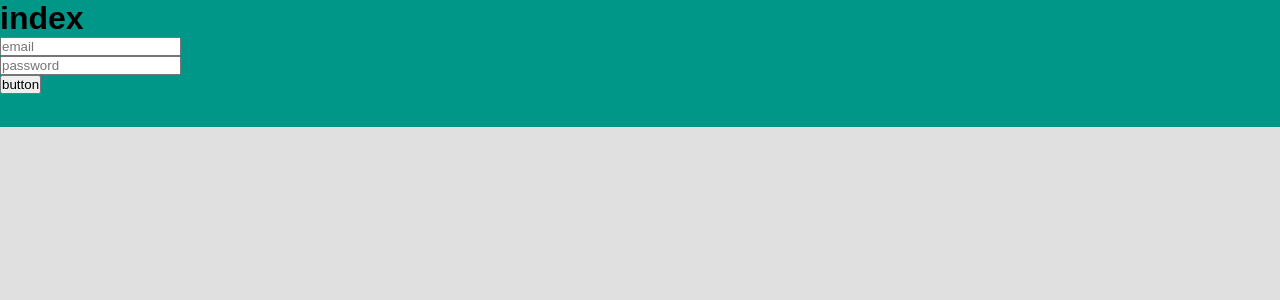
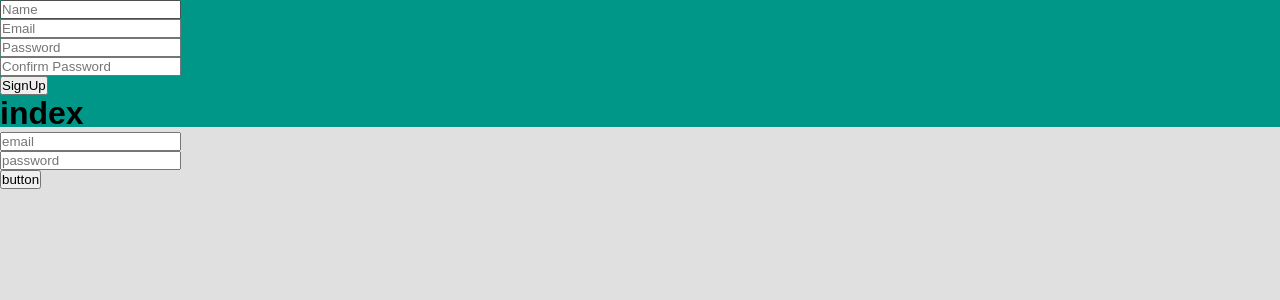
Before and after one commit to roneetkumar/fake-whatsapp, a React (Create React App) app: page / in a window 1280 px wide. Shown: the top 300 px of the page. Built offline with nearby package versions, Linux system fonts and the light colour scheme; no server answers.

Commit message:
firebase working

```diff
--- a/src/components/App.jsx
+++ b/src/components/App.jsx
@@ -2,7 +2,7 @@ import React, { Component } from "react";
 import "./app.css"
 import ChatContainer from "./ChatContainer/ChatContainer";
 import { BrowserRouter as Router, Switch, Route } from "react-router-dom";
-import Index from './Index/Index';
+import { Index } from './Index/Index';
 import { auth, createUserProfileDocument } from "./Firebase"
 
 
@@ -14,26 +14,19 @@ export default class App extends Component {
     unsubscribeFromAuth = null;
 
     componentDidMount() {
-        // console.log('mounted')
         this.unsubscribeFromAuth = auth.onAuthStateChanged(async userAuth => {
             if (userAuth) {
                 const userRef = await createUserProfileDocument(userAuth);
                 userRef.onSnapshot(snapshot => {
                     this.setState({
-                        user: {
-                            displayName: snapshot.displayName,
-                            email: snapshot.email,
-                            ...snapshot.data()
-                        }
-                    }, () => console.log(this.state.user)
-                    )
+                        user: { ...snapshot.data() }
+                    })
                 })
             }
+            this.setState({ user: userAuth })
         })
 
-        if (this.state.user) {
-            this.props.history.push('/user')
-        }
+        if (this.state.user) this.props.history.push('/user')
     }
 
     componentWillUnmount() {
@@ -43,10 +36,6 @@ export default class App extends Component {
     render() {
         return (
             <React.Fragment>
-                {
-                    // console.log(this.state.user)
-
-                }
                 <Router basename={process.env.PUBLIC_URL}>
                     <Switch>
                         <Route exact path="/">
--- a/src/components/Firebase.js
+++ b/src/components/Firebase.js
@@ -13,8 +13,6 @@ var firebaseConfig = {
     appId: "1:97138463993:web:40fb1c30d50561c073be28",
     measurementId: "G-7CETW5KJ9J"
 };
-
-
 
 export const createUserProfileDocument = async (userAuth, additionalData) => {
     if (!userAuth) return;
@@ -34,7 +32,6 @@ export const createUserProfileDocument = async (userAuth, additionalData) => {
         }
     }
     return userRef;
-
 }
 
 
--- a/src/components/Index/FormInput.jsx
+++ b/src/components/Index/FormInput.jsx
@@ -1,6 +1,4 @@
 import React from 'react';
-
-
 
 const FormInput = ({ handleChange, ...otherProps }) => {
     return (
--- a/src/components/Index/Index.jsx
+++ b/src/components/Index/Index.jsx
@@ -1,62 +1,15 @@
-import React, { Component } from 'react';
-import { signInWithGoogle, auth, createUserProfileDocument } from '../Firebase'
-import FormInput from './FormInput'
+import React from 'react';
 
-export default class Index extends Component {
+import SignUp from "./SignUp"
+import SignIn from "./SignIn"
 
 
-    state = {
-        // displayName: '',
-        email: '',
-        password: '',
-        // confirmPass: ''
-    }
 
-    handleChange = (e) => {
-        const { name, value } = e.target
-        this.setState({ [name]: value }, () => console.log(this.state)
-        )
-    }
-
-    handleForm = (e) => {
-        e.preventDefault()
-        this.setState({
-            email: '',
-            password: ''
-        })
-    }
-
-
-    render() {
-        return (
-            <form onSubmit={this.handleForm}>
-                <h1>index</h1>
-                <FormInput
-                    name='email'
-                    type='email'
-                    placeholder="email"
-                    handleChange={this.handleChange}
-                    value={this.state.email}
-                // required
-
-                />
-                <FormInput
-                    name='password'
-                    type='password'
-                    placeholder='password'
-                    handleChange={this.handleChange}
-                    value={this.state.pass}
-                // required
-
-                />
-                {/* <button onClick={signInWithGoogle}> */}
-                {/* button */}
-                {/* </button> */}
-                <button type="submit">
-                    button
-                </button>
-
-            </form >
-        )
-    }
+export const Index = () => {
+    return (
+        <React.Fragment>
+            < SignUp />
+            <SignIn />
+        </React.Fragment >
+    )
 }
--- /dev/null
+++ b/src/components/Index/SignIn.jsx
@@ -0,0 +1,56 @@
+import React, { Component } from 'react';
+import FormInput from './FormInput'
+
+export default class SignIn extends Component {
+    state = {
+        email: '',
+        password: '',
+    }
+
+    handleChange = (e) => {
+        const { name, value } = e.target
+        this.setState({ [name]: value }, () => console.log(this.state)
+        )
+    }
+
+    handleForm = (e) => {
+        e.preventDefault()
+        this.setState({
+            email: '',
+            password: ''
+        })
+    }
+
+    render() {
+        return (
+            <form onSubmit={this.handleForm}>
+                <h1>index</h1>
+                <FormInput
+                    name='email'
+                    type='email'
+                    placeholder="email"
+                    handleChange={this.handleChange}
+                    value={this.state.email}
+                    required
+
+                />
+                <FormInput
+                    name='password'
+                    type='password'
+                    placeholder='password'
+                    handleChange={this.handleChange}
+                    value={this.state.password}
+                    required
+
+                />
+                {/* <button onClick={signInWithGoogle}> */}
+                {/* button */}
+                {/* </button> */}
+                <button type="submit">
+                    button
+                    </button>
+
+            </form>
+        )
+    }
+}
--- /dev/null
+++ b/src/components/Index/SignUp.jsx
@@ -0,0 +1,84 @@
+import React, { Component } from 'react';
+import FormInput from "./FormInput"
+import { auth, createUserProfileDocument } from "../Firebase"
+
+export default class SignUp extends Component {
+    state = {
+        displayName: "",
+        email: "",
+        password: "",
+        confirmPassword: "",
+    }
+
+    handleSubmit = async e => {
+        e.preventDefault()
+        const { displayName, email, password, confirmPassword } = this.state
+
+        if (password !== confirmPassword) {
+            alert("password dont match")
+            return
+        }
+
+        try {
+            const { user } = await auth.createUserWithEmailAndPassword(email, password)
+            await createUserProfileDocument(user, { displayName })
+
+            this.setState({
+                displayName: "",
+                email: "",
+                password: "",
+                confirmPassword: "",
+            })
+
+        } catch (error) {
+            console.log(error)
+        }
+    }
+
+    handleChange = e => {
+        const { name, value } = e.target
+        this.setState({ [name]: value })
+    }
+
+    render() {
+        const { displayName, email, password, confirmPassword } = this.state
+        return (
+            <form onSubmit={this.handleSubmit}>
+                <FormInput
+                    name='displayName'
+                    type='text'
+                    placeholder='Name'
+                    onChange={this.handleChange}
+                    value={displayName}
+                    required
+                />
+                <FormInput
+                    name='email'
+                    type='email'
+                    placeholder='Email'
+                    onChange={this.handleChange}
+                    value={email}
+                    required
+                />
+                <FormInput
+                    name='password'
+                    type='password'
+                    placeholder='Password'
+                    onChange={this.handleChange}
+                    value={password}
+                    required
+                />
+                <FormInput
+                    name='confirmPassword'
+                    type='password'
+                    placeholder='Confirm Password'
+                    onChange={this.handleChange}
+                    value={confirmPassword}
+                    required
+                />
+
+                <button type="submit">SignUp</button>
+            </form>
+        )
+    }
+}
```
